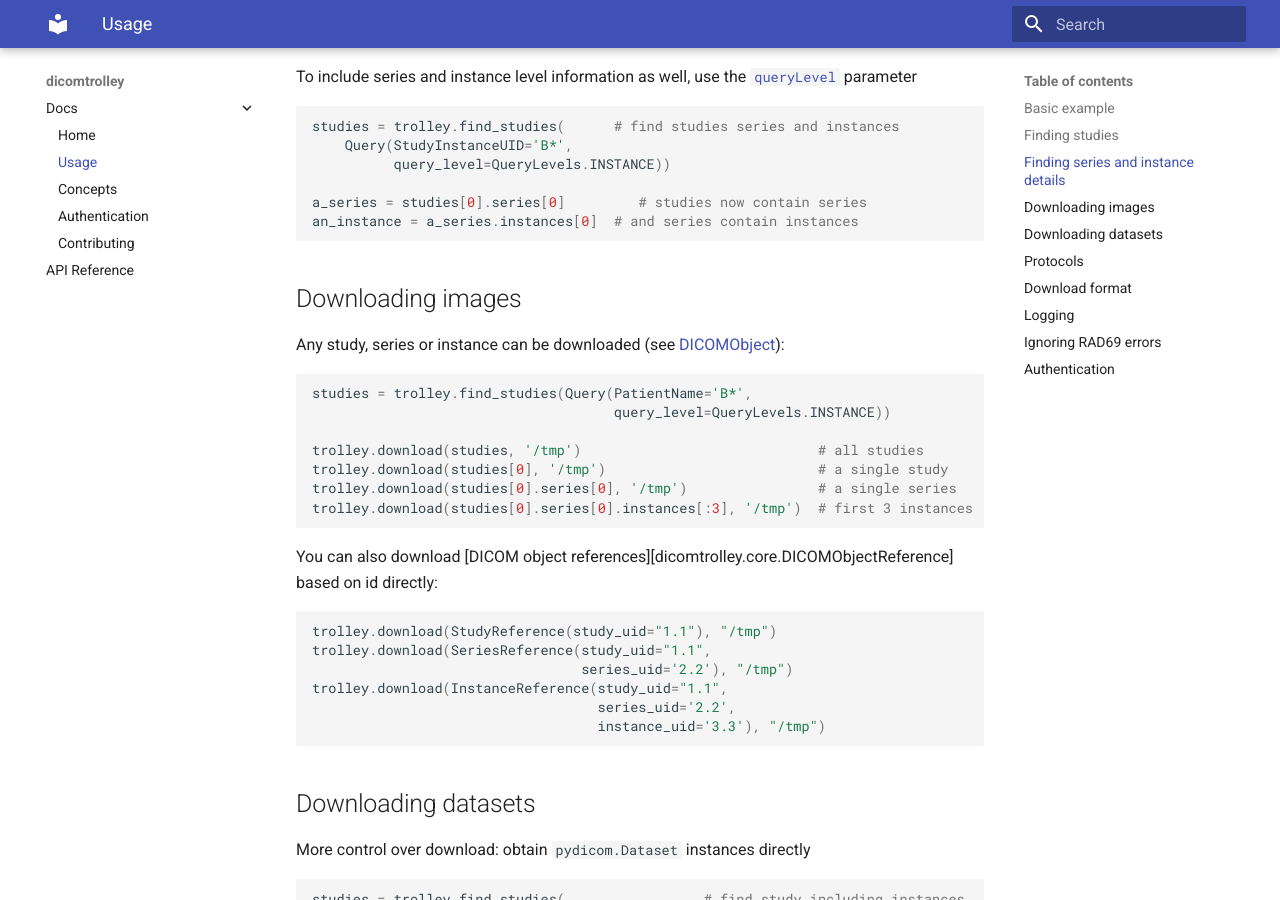
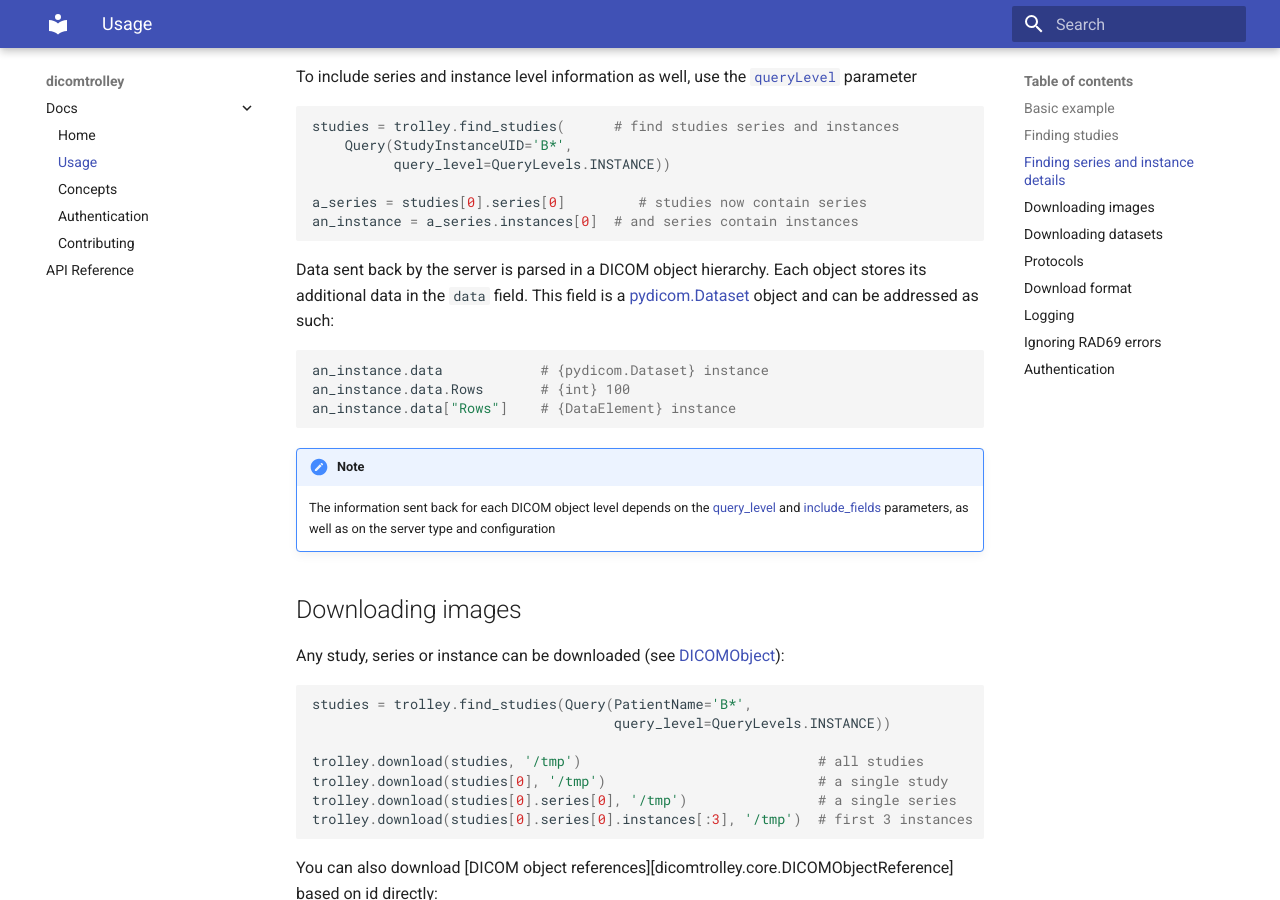
Before and after one commit to sjoerdk/dicomtrolley, an MkDocs documentation site: the page built from docs/usage.md, in a window 1280 px wide and 900 px high, scrolled down 934 px. Built offline with MkDocs 1.6.1 and Material for MkDocs 9.7.7, drawn with Linux system fonts in a browser that asks for light colours.

Commit message:
Tests for go_shopping example now work. Additional doc improvements

````diff
--- a/docs/usage.md
+++ b/docs/usage.md
@@ -47,6 +47,18 @@ studies = trolley.find_studies(      # find studies series and instances
 a_series = studies[0].series[0]         # studies now contain series
 an_instance = a_series.instances[0]  # and series contain instances
 ```
+Data sent back by the server is parsed in a DICOM object hierarchy. Each object stores its additional data in the
+`data` field. This field is a [pydicom.Dataset](
+https://pydicom.github.io/pydicom/stable/reference/generated/pydicom.dataset.Dataset.html)
+object and can be addressed as such:
+```python
+an_instance.data            # {pydicom.Dataset} instance
+an_instance.data.Rows       # {int} 100
+an_instance.data["Rows"]    # {DataElement} instance
+```
+!!! note
+    The information sent back for each DICOM object level depends on the [query_level](concepts.md#query_level) and
+    [include_fields](concepts.md#include_fields) parameters, as well as on the server type and configuration
 ## Downloading images
 Any study, series or instance can be downloaded (see [DICOMObject](concepts.md#dicomobject)):
 ```python
````
Also changed, not shown: docs/conftest.py (+10 -0 lines), 3 other files.
